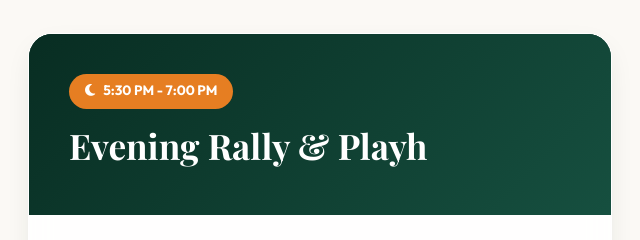
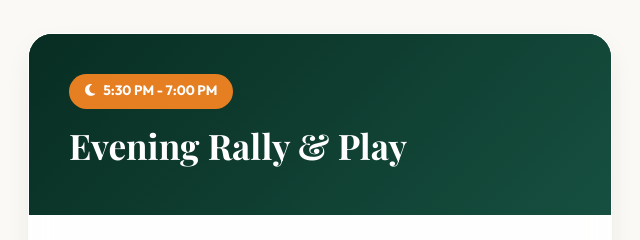
Before and after one commit to Smarty67-dev/rallypointwebsite, a website: page index.html in a window 1280 px wide. Shown: the part 2720-2960 px from the top of the page, 636-1276 px from the left. Drawn offline with nearby package versions, Linux system fonts and the light colour scheme; a web font is replaced by a local one.

Commit message:
Fix typo in program title in index.html

```diff
--- a/index.html
+++ b/index.html
@@ -265,7 +265,7 @@
             <div class="program-banner-bg"></div>
             <div class="program-banner-content">
               <span class="program-time-tag" style="background-color: var(--accent-clay); color: white;"><i class="fa-solid fa-moon"></i> 5:30 PM - 7:00 PM</span>
-              <h3 class="program-title">Evening Rally & Playh</h3>
+              <h3 class="program-title">Evening Rally & Play</h3>
 
             </div>
           </div>
```
